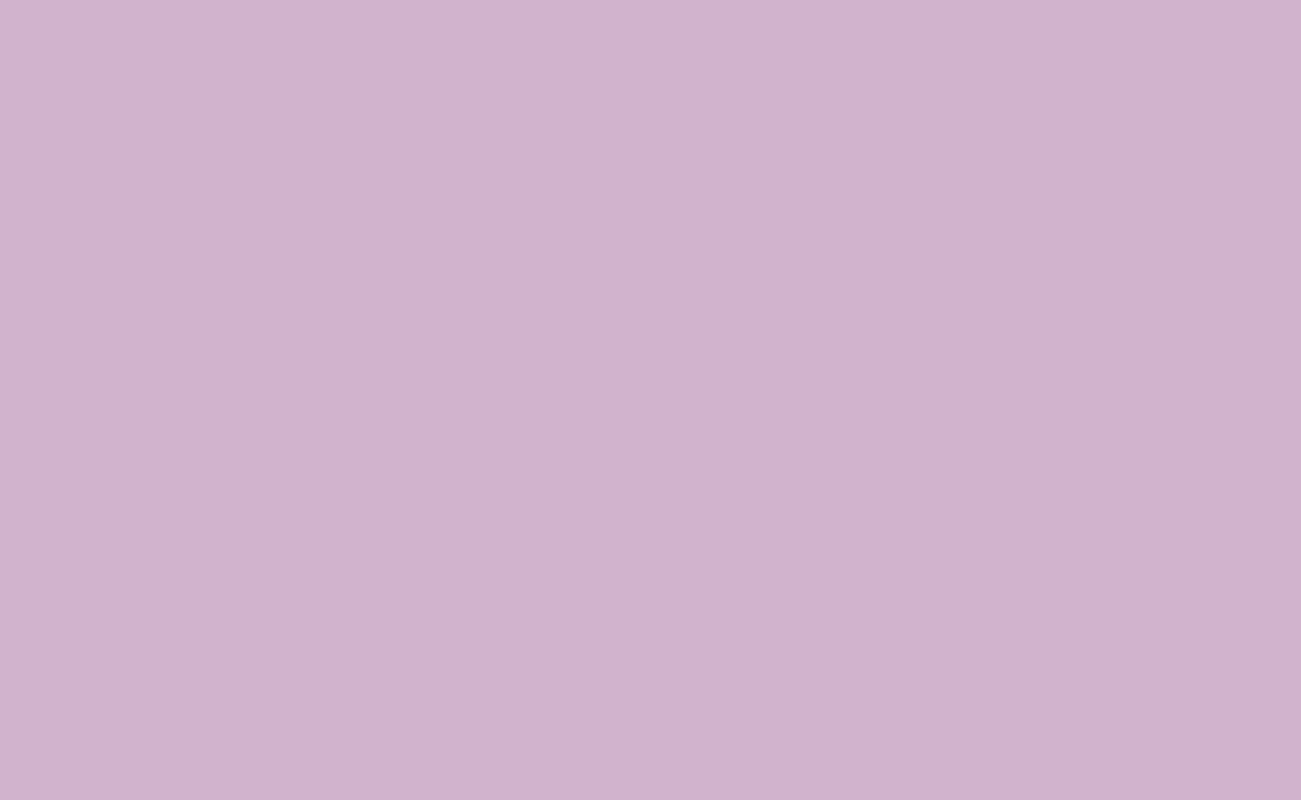
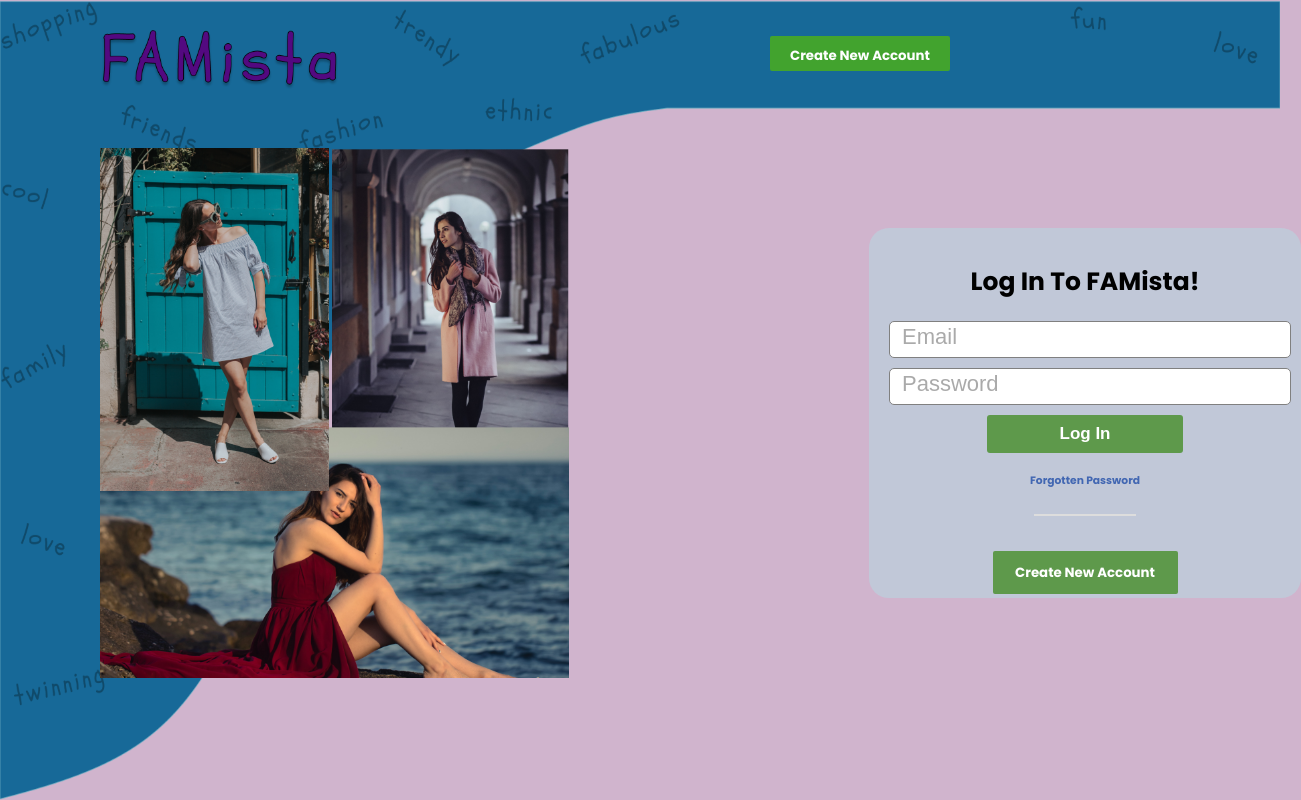
Before and after one commit to FAMista/FAMista-Collaborative-Shopping, a React (Create React App) app: page /login in a window 1280 px wide. Shown: the whole page, 1301 px wide, since content can reach past the window. Built offline with nearby package versions, Linux system fonts and the light colour scheme.

Commit message:
designed UI for login page

```diff
--- a/src/App.js
+++ b/src/App.js
@@ -2,6 +2,8 @@ import './App.css';
 import { BrowserRouter as Router, Route, Switch } from "react-router-dom";
 import RegisterHeader from './RegisterHeader.js';
 import Register from './Register.js';
+import LoginHeader from './LoginHeader.js';
+import Login from './Login.js';
 
 function App() {
   return (
@@ -9,6 +11,8 @@ function App() {
       <Router>
         <Switch>
           <Route path="/login">
+            <LoginHeader />
+            <Login />
           </Route>
           <Route path="/register">
             <RegisterHeader />
--- /dev/null
+++ b/src/Login.css
@@ -0,0 +1,91 @@
+@font-face {
+    font-family: poppins-bold;
+    src: url(./resources/Poppins-Bold.ttf);
+}
+
+.login {
+    font-family: poppins-bold;
+    height: auto;
+    display: flex;
+    margin-top: 4%;
+}
+
+.login__images {
+    height: 530px;
+    object-fit: contain;
+    margin-left: 100px;
+}
+
+.login__container {
+    width: 500px;
+    height: 350px;
+    display :flex;
+    padding: 10px;
+    background-color: rgba(187, 209, 222, 0.69);
+    flex-direction: column;
+    margin-top: 80px;
+    margin-left: 300px;
+    border-radius: 20px;
+}
+
+.login__container > h3 {
+    font-weight: 330;
+    color:black;
+    font-size: 25px;
+    margin-bottom: 20px;
+    text-align: center;
+}
+
+.login__container > form > center > input {
+    height: 33px;
+    margin-bottom: 10px;
+    margin-left: 10px;
+    background-color: white;
+    width: 396px;
+    border: 0.5px solid gray;
+    border-radius: 5px;
+}
+
+.login__container > form > center > input::-webkit-input-placeholder {
+    font-size: 22px;
+    color: rgb(170, 170, 170);
+    padding-left: 10px;
+    padding-top: 40px;
+}
+
+.login__login {
+    background-color: #5e994b;
+    border: none;
+    width: 196px;
+    height: 38px;
+    border-radius: 3px;
+    border: 1px sollid rgb(59, 110, 34);
+    color: white;
+    font-size: 17px;
+    font-weight: 700;
+}
+
+.login__container > form > center > hr {
+    margin: 25px;
+    color: rgb(221, 221, 221);
+    border: 1px solid;
+    width: 100px;
+}
+
+.login__container > form > center > h6 {
+    margin: 20px;
+    color: #4267b2;
+    font-weight: 400;
+    text-align: center;
+}
+
+.login__createNewAccount {
+    width: 185px;
+    height: 43px;
+    color: #ffffff;
+    border-radius: 2px;
+    background-color: #5e994b;
+    border: none;
+    margin-top: 10px;
+    font-family: poppins-bold;
+}
--- /dev/null
+++ b/src/Login.js
@@ -0,0 +1,41 @@
+import React from 'react'
+import './Login.css';
+import { Link } from 'react-router-dom';
+import design from "./resources/fashion.png";
+
+function Login() {
+    return (
+        <div className="login">
+            <div className="login__left">
+                <img src={design} alt="fashion"  className="login__images"></img>
+            </div>
+            <div className="login__container">
+                <h3>Log In To FAMista!</h3>
+                <form>
+                    <center>
+                        <input type="email" placeholder="Email" />
+                    </center>
+                    <center>
+                        <input type="password" placeholder="Password" />
+                    </center>
+                    <center>
+                        <button type="submit" className="login__login">Log In</button>
+                    </center>
+                    <center>
+                        <h6>Forgotten Password</h6>
+                    </center>
+                    <center>
+                        <hr />
+                    </center>
+                    <center>
+                        <Link to="/register">
+                            <button className="login__createNewAccount">Create New Account</button>
+                        </Link>
+                    </center>
+                </form>
+            </div>
+        </div>
+    )
+}
+
+export default Login
--- /dev/null
+++ b/src/LoginHeader.js
@@ -0,0 +1,25 @@
+import React from 'react'
+import { Link } from 'react-router-dom';
+import './RegisterHeader.css';
+import logo from './resources/logo.png';
+import bg from './resources/RegisterBackground.png';
+
+function LoginHeader() {
+    return (
+        <div>
+            <img src={bg} className="header__bg" alt="background"></img>
+            <div className="header">
+                <div className="header__left">
+                    <Link to="/">
+                        <img src={logo} alt="FAMista Logo" className="header__logo"></img>
+                    </Link>
+                </div>
+                <Link className="/register" to="/register">
+                    <button className="header__button">Create New Account</button>
+                </Link>
+            </div>
+        </div>
+    )
+}
+
+export default LoginHeader
--- a/src/RegisterHeader.css
+++ b/src/RegisterHeader.css
@@ -46,6 +46,8 @@ body {
     margin-right: 15px;
     margin-top: 5px;
     font-size: medium;
+    border: none;
+    border-radius: 5px;
 }
 
 .header__input2 {
@@ -54,6 +56,8 @@ body {
     margin-right: 17px;
     margin-top: 5px;
     font-size: medium;
+    border: none;
+    border-radius: 5px;
 }
 
 .header__submit {
@@ -64,6 +68,27 @@ body {
     display: inline;
     background-color: #399E62;
     border: none;
+    border-radius: 2px;
     margin-right: 100px;
     font-size: medium;
 }
+
+.header__button {
+    width: 180px;
+    height: 35px;
+    color: #ffffff;
+    font-weight: 400;
+    margin-top: 9px;
+    padding-top: 7px;
+    border-radius: 2px;
+    background-color: #42a32e;
+    border: none;
+    position: relative;
+    margin-right: 330px;
+    font-family: poppins-bold;
+}
+
+.header__button:hover {
+    background-color: #32971e;
+    transition: 0.2s;
+}
```
Also changed, not shown: src/resources/fashion.png (added).
